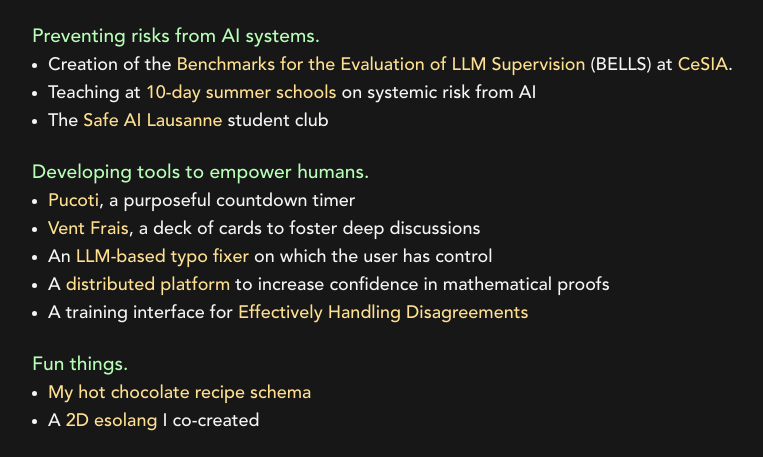
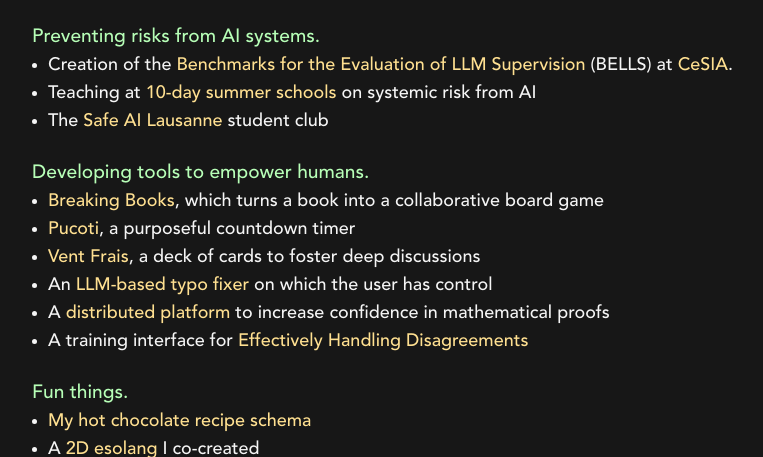
Before and after one commit to ddorn/cozyfractal.com, a Python web app: template src/templates/home.html in a window 1280 px wide. Shown: the part 174-631 px from the top of the page, without its empty margins (256-1019 px from the left). Run offline with Jinja, Linux system fonts and the light colour scheme; the template is opened without the code that fills it, so the values that code supplies are empty.

Commit message:
Add breaking books

```diff
--- a/src/templates/home.html
+++ b/src/templates/home.html
@@ -36,6 +36,9 @@ block body %}
 
     <h2>Developing tools to empower humans.</h2>
     <ul>
+      <li>
+        <a href="https://github.com/aVariengien/breaking-books">Breaking Books</a>, which turns a book into a collaborative board game
+      </li>
       <li><a href="https://pucoti.com">Pucoti</a>, a purposeful countdown timer</li>
       <li>
         <a href="https://github.com/ddorn/vent-frais">Vent Frais</a>, a deck of cards to foster deep
```
